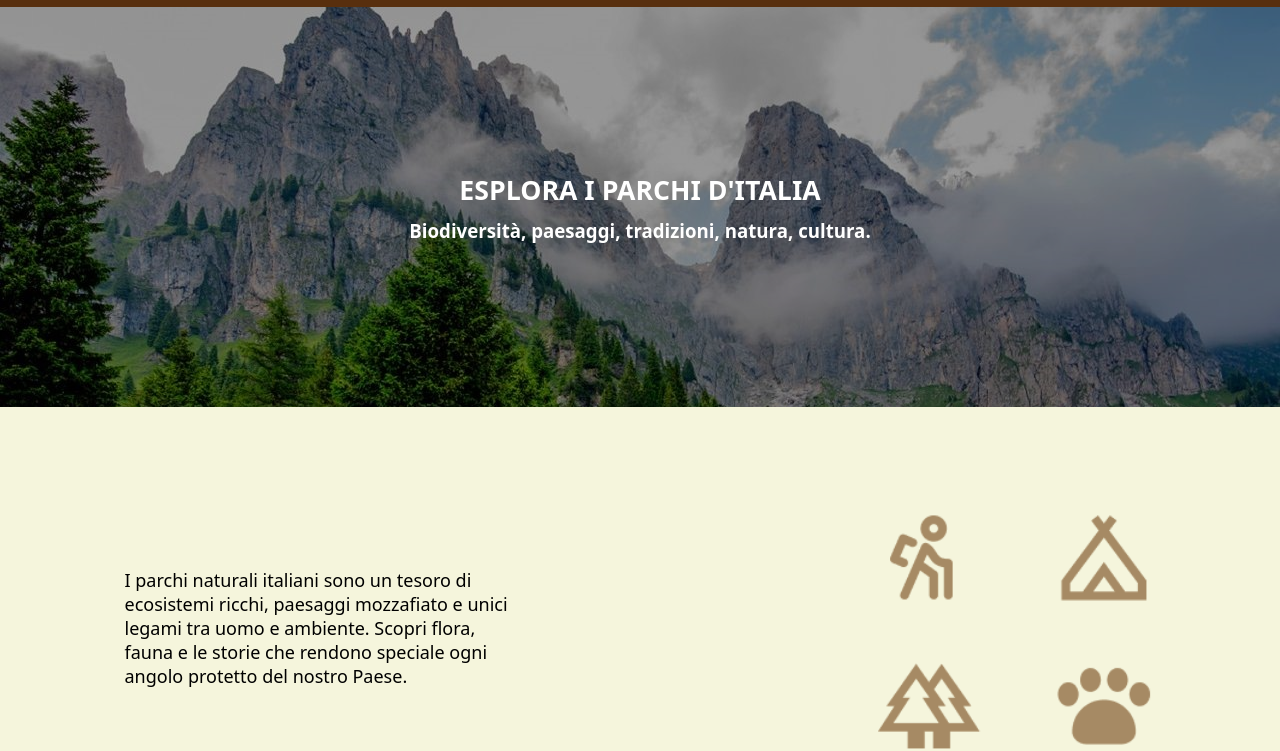
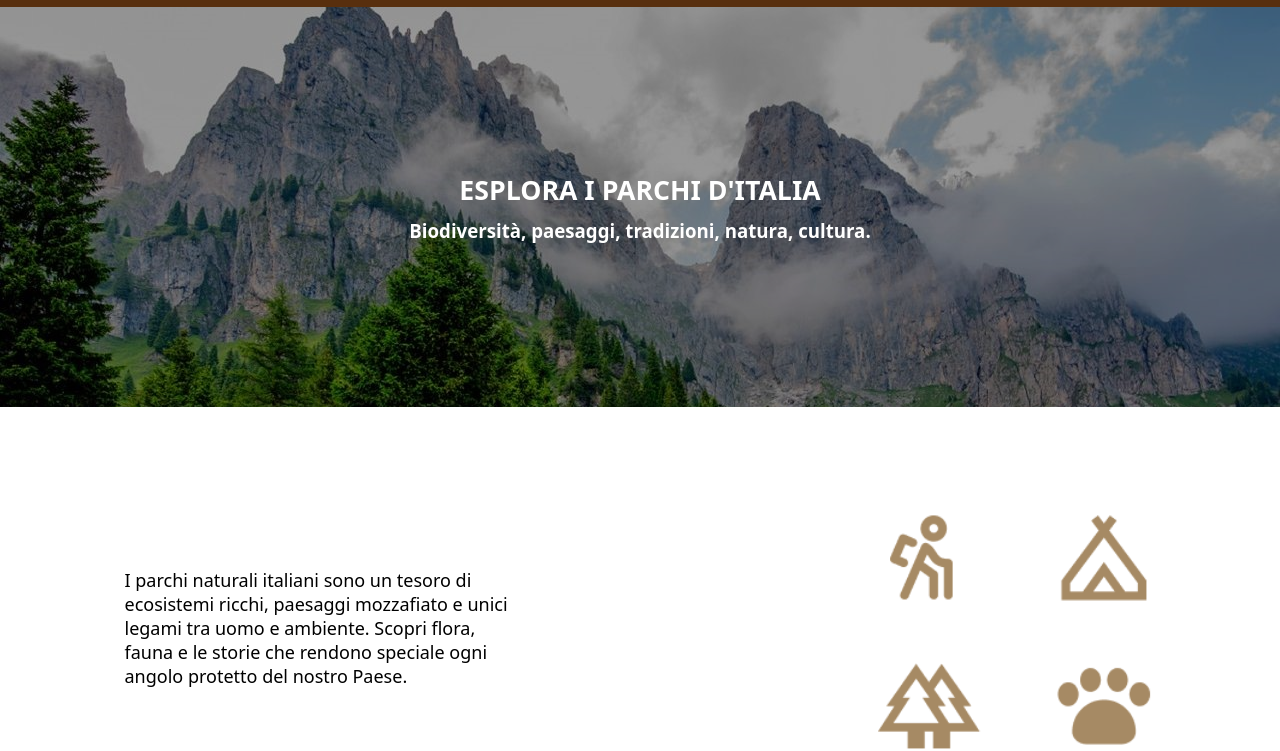
Before and after one commit to glolc/esercizio4-parchid-italia, a plain HTML site: page index.html in a window 1280 px wide. Shown: the part 56-807 px from the top of the page. Drawn offline with Linux system fonts and the light colour scheme.

Commit message:
Update style.css

```diff
--- a/css/style.css
+++ b/css/style.css
@@ -2,7 +2,7 @@ body {
     font-family: system-ui, -apple-system, BlinkMacSystemFont, 'Segoe UI', Roboto, Oxygen, Ubuntu, Cantarell, 'Open Sans', 'Helvetica Neue', sans-serif;
     margin: 0;
     padding: 0;
-    background-color: #F5F5DC;
+    background-color: #FFFFFF;
     color: black;
 }
 
```
